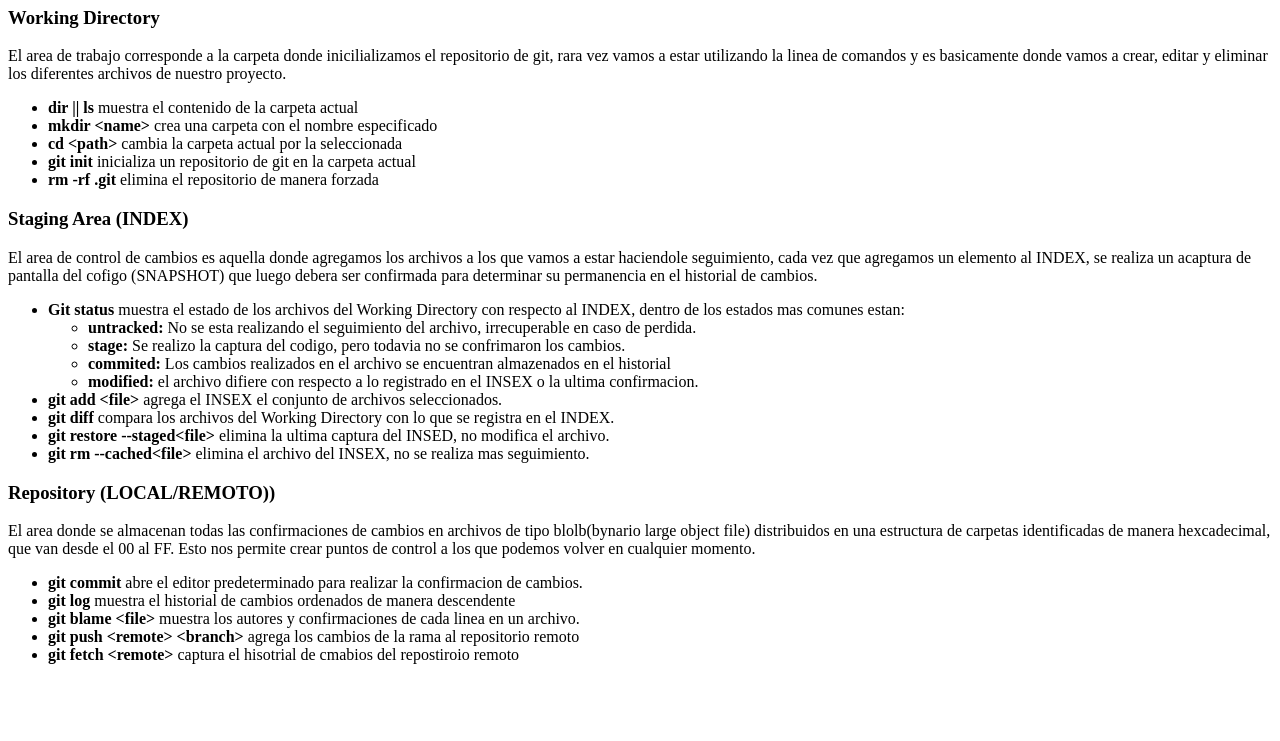
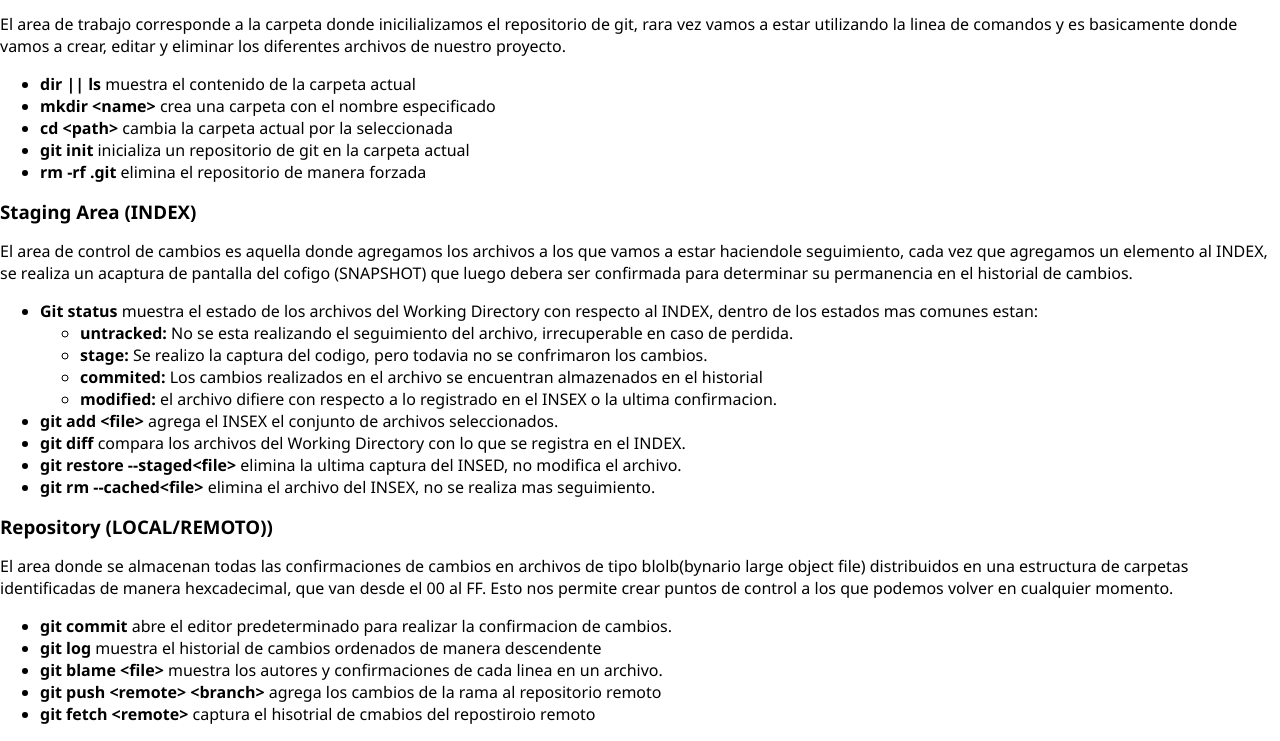
Before and after one commit to coloamg/clase2Git, a plain HTML site: page index.html in a window 1280 px wide. Shown: the part 158-899 px from the top of the page. Before the commit the page ends 838 px from the top, so only its background shows below. Drawn offline with Linux system fonts and the light colour scheme.

Commit message:
Estilos: Reglas Generales

```diff
--- a/index.html
+++ b/index.html
@@ -9,6 +9,8 @@
             initial-scale=1,
             maximum-scale=3">
     <title>Git Desarrollo Colaborativo</title>
+    <!--Styles CSS-->
+    <link rel="stylesheet" href="styles/main.css">
 </head>
 <body>
     <header>
@@ -36,6 +38,7 @@
                 El area de control de cambios es aquella donde agregamos los archivos a los que vamos a estar haciendole seguimiento, cada vez que agregamos un elemento al INDEX, se realiza un acaptura de pantalla del cofigo (SNAPSHOT) que luego debera ser confirmada para determinar su permanencia en el historial de cambios.
             </p>
         </article>
+        <article>
         <ul class="commands">
             <li><strong>Git status</strong> muestra el estado de los archivos del Working Directory con respecto al INDEX, dentro de los estados mas comunes estan:
                 <ul>
@@ -51,6 +54,7 @@
             <li><strong>git restore --staged&lt;file></strong> elimina la ultima captura del INSED, no modifica el archivo.</li>
             <li><strong>git rm --cached&lt;file></strong> elimina el archivo del INSEX, no se realiza mas seguimiento.</li>
         </ul>
+    </article>
         <article>
             <h3>Repository (LOCAL/REMOTO))</h3>
             <p>
--- /dev/null
+++ b/styles/main.css
@@ -0,0 +1,12 @@
+/*Content First - Mobile First */
+    /*Reglas Generales*/
+    *{
+        box-sizing: border-box;
+        font-family: 'Segoe UI','caliri',sans-serif;
+    }
+    body,
+    h1,
+    h2,
+    h3{
+        margin: 0;
+    }
```
